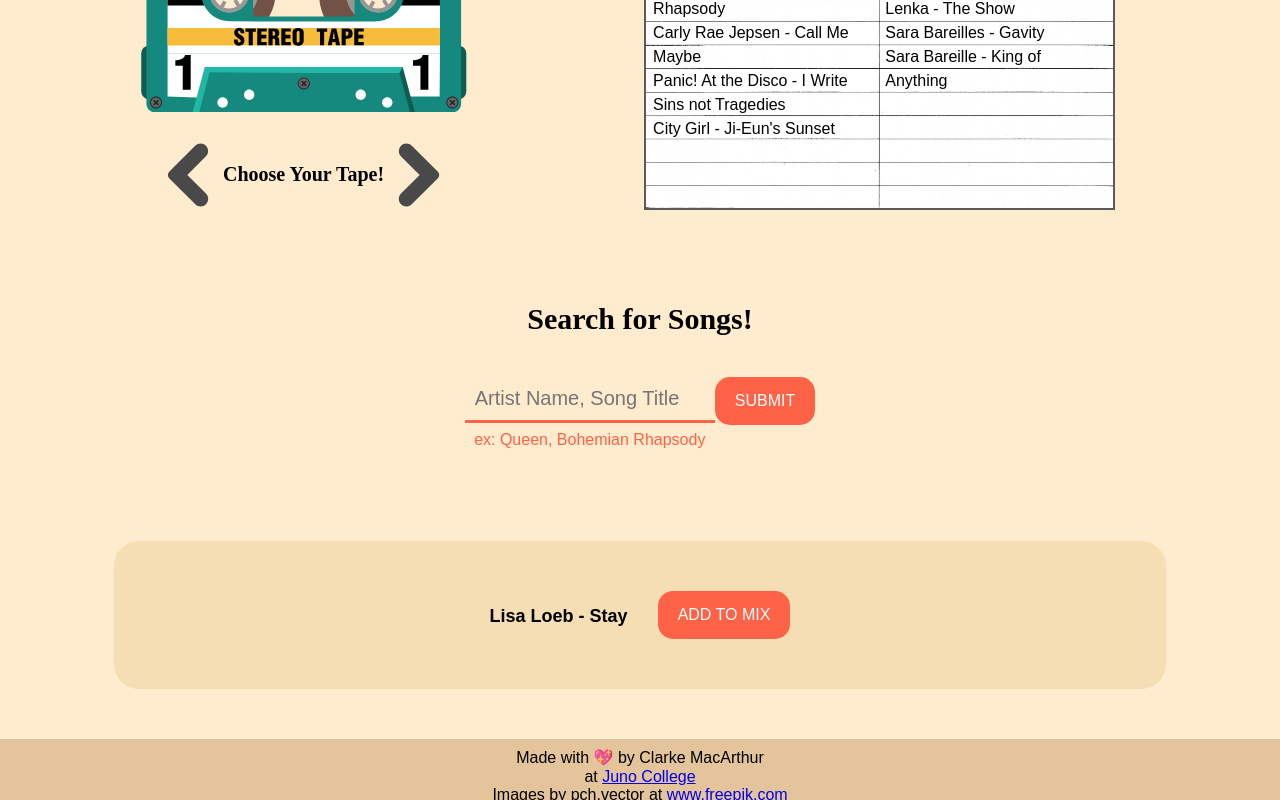
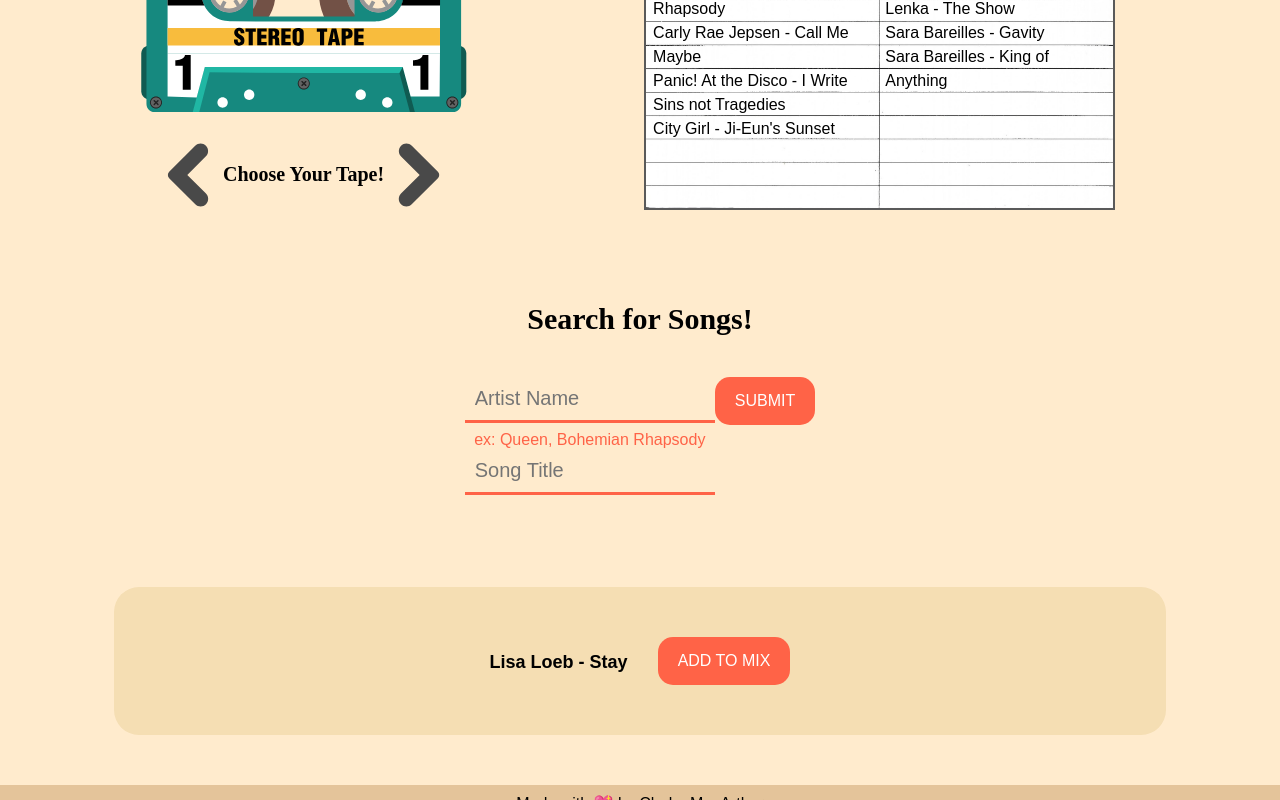
Before and after one commit to ClarkeMacArthur/clarke-macarthur-project-five, a React (Create React App) app: page / in a window 1280 px wide. Both pictures are taken after typing "Sample" into the empty fields and a click on the button "SUBMIT". Shown: the part 531-1331 px from the top of the page. Built offline with nearby package versions, Linux system fonts and the light colour scheme.

Commit message:
Got results back from axios, trying to figure out how to save to an array on state :headphones::vhs::sparkles:

```diff
--- a/src/App.js
+++ b/src/App.js
@@ -1,5 +1,5 @@
+// ********Import Packages*******
 import { Component } from 'react';
-// ********Import Packages*******
 import axios from 'axios';
 import Swal from 'sweetalert2';
 // ********Import CSS************
@@ -21,11 +21,16 @@ class App extends Component {
       isActive: true,
       nameValue: "",
       tapeName: "",
-      songList: []
+      artistName: "",
+      songTitle: "",
+      songList: [],
+      artistList: [],
+      songArray: [],
+      artistArray: []
     }
   }
 
-
+  // Function to hide components on the page
 
   handleHide = () => {
     this.setState({
@@ -34,6 +39,7 @@ class App extends Component {
   };
 
 
+// Name Your Mix Event Handlers
 
   setNameValue = (e) => {
     // console.log(e.target.value)
@@ -46,6 +52,8 @@ class App extends Component {
     e.preventDefault();
 
     if (this.state.nameValue === "") {
+
+      // Error handling for no name entered
       Swal.fire({
         title: 'Missing info',
         text: 'Enter a name for your mix!',
@@ -54,12 +62,12 @@ class App extends Component {
       });
 
     } else {
-
+      // Updates tapeName in State so it can be passed to Cassettes
       this.setState({
         tapeName: this.state.nameValue
       }, () => {
         this.setState({
-          nameValue: ''
+          nameValue: '',
         });
       });
 
@@ -67,6 +75,52 @@ class App extends Component {
     }
 
   }
+
+
+setArtistValue = (e) => {
+  this.setState({
+    artistName: e.target.value
+  })
+}
+
+setSongValue = (e) => {
+  this.setState({
+    songTitle: e.target.value
+  })
+}
+
+saveSongArtistValue = (e) => {
+  e.preventDefault();
+
+  axios({
+    url: `https://theaudiodb.com/api/v1/json/1/searchtrack.php`,
+    method: 'GET',
+    responseType: 'json',
+    params: {
+      s:this.state.artistName,
+      t:this.state.songTitle
+    }
+  }).then((results) => {
+    console.log(results);
+    const newSongArray = [...this.state.songList, results.data.track[0].strTrack]
+    // newSongArray.push(results.data.track[0].strTrack)
+
+    this.setState({
+      songArray: newSongArray
+    })
+
+    const newArtistArray = [...this.state.artistList, results.data.track[0].strTrack]
+    // newArtistArray.push(results.data.track[0].strArtist)
+
+    this.setState({
+      artistArray: newArtistArray
+    })
+    // after push save new song array into state
+  });
+}
+
+
+
 
 
   render() {
@@ -90,7 +144,13 @@ class App extends Component {
 
             {this.state.bandNameCapture !== "" &&
               this.state.isActive === false && (
-                < SongSearch />
+                < SongSearch
+                songArtist={this.state.artistName}
+                songValue={this.state.songTitle}
+                setArtistValue={this.setArtistValue}
+                setSongValue={this.setSongValue}
+                saveSongArtistValue={this.saveSongArtistValue}
+                />
               )}
           <div className="results">
             <p>Lisa Loeb - Stay</p>
--- a/src/MixNameForm.js
+++ b/src/MixNameForm.js
@@ -1,4 +1,4 @@
-import { Component } from 'react';
+
 
 const MixNameForm = (props) => {
 
--- a/src/Playlist.js
+++ b/src/Playlist.js
@@ -18,7 +18,7 @@ class Playlist extends Component {
                     <li><p>Lenka - Everything At Once</p></li>
                     <li><p>Lenka - The Show</p></li>
                     <li><p>Sara Bareilles - Gavity</p></li>
-                    <li><p>Sara Bareille - King of Anything</p></li>
+                    <li><p>Sara Bareilles - King of Anything</p></li>
                 </ul>
                 </div>
 
--- a/src/SongSearch.js
+++ b/src/SongSearch.js
@@ -1,15 +1,14 @@
-import { Component } from 'react';
 
 const SongSearch = (props) => {
 
-    const { songArtist, songValue, setSongValue, saveSongValue } = props
+    const { songArtist, songValue, setSongValue, setArtistValue, saveSongArtistValue } = props
 
     return (
         <div className="songFormContainer">
             <h2>Search for Songs!</h2>
 
             <form
-                onSubmit={saveSongValue}
+                onSubmit={saveSongArtistValue}
                 className="songForm"
                 action="submit"
                 id="songForm">
@@ -19,11 +18,18 @@ const SongSearch = (props) => {
                     <input
                         type="text"
                         id="searchSong"
-                        placeholder="Artist Name, Song Title"
-                        onChange={setSongValue}
-                        value={songArtist, songValue} />
+                        placeholder="Artist Name"
+                        onChange={setArtistValue}
+                        value={songArtist} />
 
                     <p>ex: Queen, Bohemian Rhapsody </p>
+
+                    <input
+                        type="text"
+                        id="searchSong"
+                        placeholder="Song Title"
+                        onChange={setSongValue}
+                        value={songValue} />
                 </div>
                 <div>
                     <button className="nameButton">Submit</button>
```
Also changed, not shown: 1 other file (tests, documents, lock files or other folders).
